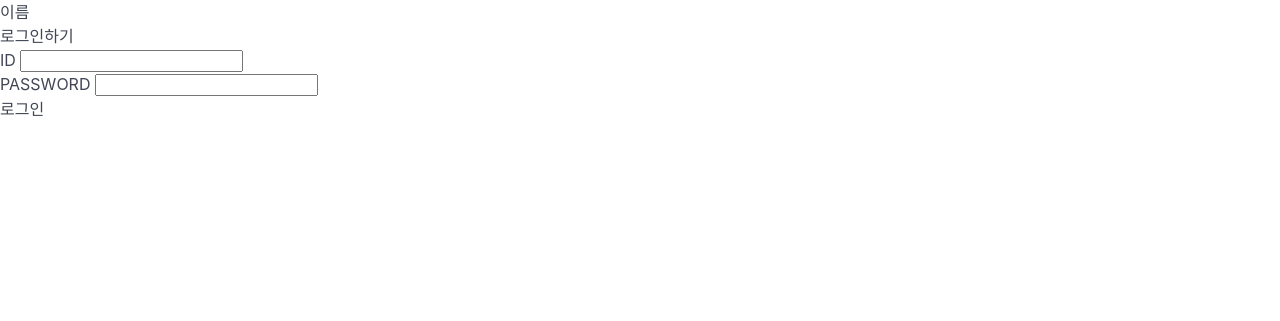
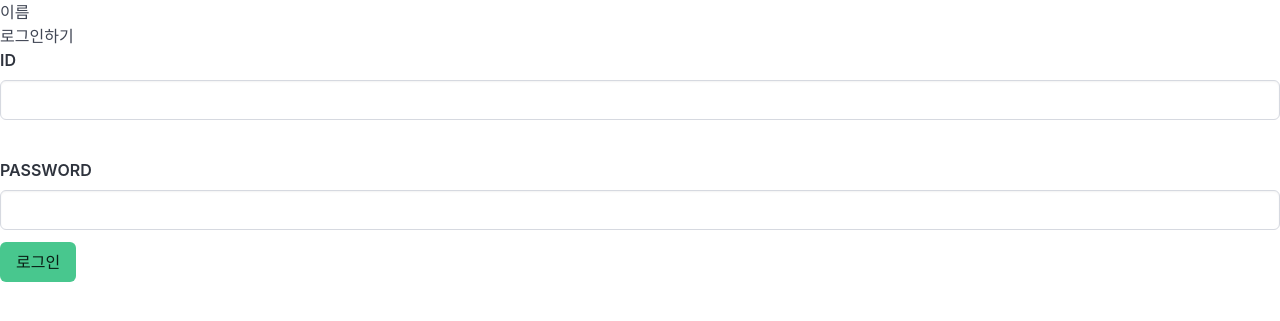
Before and after one commit to jtw9508/kcj, a Flask app: page /loginpage in a window 1280 px wide. Shown: the top 321 px of the page. Run offline with Flask 3, Linux system fonts and the light colour scheme; some libraries are stand-ins or nearby versions.

Commit message:
revise erroe

```diff
--- a/app.py
+++ b/app.py
@@ -5,6 +5,7 @@ import hashlib
 import datetime
 import jwt
 from functools  import wraps
+import random
 
 app = Flask(__name__)
 
@@ -32,7 +33,7 @@ def login_required(f):
             if payload is None: return Response(status=401)
 
             user_id   = payload['id']
-            user_name = payload['nickname']
+            user_name = payload['username']
             g.user_id = user_id
             g.user_name = user_name
         else:
@@ -50,11 +51,12 @@ def index():
         is_login = True
         try:
             payload = jwt.decode(access_token, SECRET_KEY, 'HS256')
+            user_name = payload['username']
         except jwt.ExpiredSignatureError: ##기한이 만료된 경우
             is_login = False
             user_name = '로그인해주세요'
             # return render_template('index.html', is_login = is_login, user_name = user_name)
-        user_name = payload['nickname']
+
     else:
         is_login = False
         user_name = '로그인해주세요'
@@ -71,8 +73,8 @@ def index():
                 convert_objectid_to_str(item)
         return doc
     cards = list(db.cards.find({}))
-    card = random.choice(cards)
-    return render_template('index.html', is_login = is_login, user_name = user_name)
+
+    return render_template('index.html', cards = cards, is_login = is_login, user_name = user_name)
 
 @app.route('/loginpage', methods = ['GET'])
 def loginpage():
@@ -145,7 +147,7 @@ def login():
         # JWT 토큰 생성
         payload = {
             'id': id_receive,
-            'nickname': result['NICK'], #작성자 기록
+            'username': result['NICK'], #작성자 기록
             'exp': datetime.datetime.utcnow() + datetime.timedelta(seconds=100)
         }
         token = jwt.encode(payload, SECRET_KEY, algorithm='HS256') #.decode('utf-8')
--- a/templates/signin.html
+++ b/templates/signin.html
@@ -52,17 +52,34 @@
       <div>로그인하기</div>
     </header>
         <div class="posting-box" id="signup-box">
-          <div class="form-group">
-            <label>ID</label>
-            <input type = "text"
+          <div class="field">
+            <p class="control has-icons-left has-icons-right"></p>
+            <label class = "label">ID</label>
+            <input class = "input" type = "text"
                   id="signin-id" placeholder="">
+                  <span class="icon is-small is-left">
+                    <i class="fas fa-envelope"></i>
+                  </span>
+                  <span class="icon is-small is-right">
+                    <i class="fas fa-check"></i>
+                  </span>
+            </p>
           </div>
-          <div class="form-group">
-            <label>PASSWORD</label>
-            <input type = "password"
+          <div class="field">
+            <p class="control has-icons-left">
+            <label class = "label">PASSWORD</label>
+            <input class = "input" type = "password"
                   id="signin-pw" placeholder="" minlength = "5" required>
+            <span class="icon is-small is-left">
+              <i class="fas fa-lock"></i>
+            </span>
+          </p>
           </div>
-          <button type="submit" onclick="signin()" class="btn btn-primary">로그인</button>
+          <div class="field">
+          <p class="control">
+          <button type="submit" onclick="signin()" class="button is-success">로그인</button>
+        </p>
+      </div>
         </div>
     </section>
     <script></script>
```
